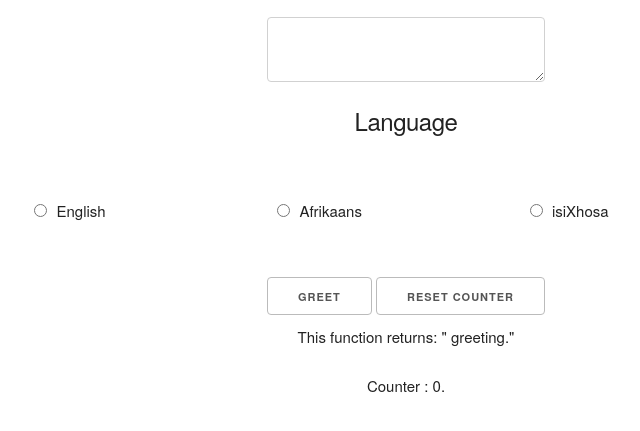
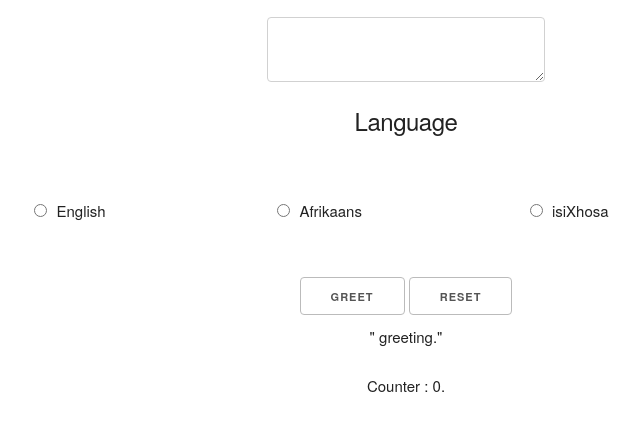
Before and after one commit to MichaelCDavids/greetings, a plain HTML site: page index.html in a window 1280 px wide. Shown: the part 119-550 px from the top of the page, without its empty margins (234-874 px from the left). Drawn offline with Linux system fonts and the light colour scheme.

Commit message:
changed .outputSection

```diff
--- a/index.html
+++ b/index.html
@@ -77,11 +77,11 @@
         </div>
 
         <button class="greetButton" on type="button" name="greet">Greet</button>
-        <button class="resetButton" on type="button" name="reset">Reset Counter</button>
+        <button class="resetButton" on type="button" name="reset">Reset</button>
 
         <div class="row">
           <div class="twelve columns">
-            <p>This function returns: " <span class="output">greeting</span>."</p>
+            <p>" <span class="output">greeting</span>."</p>
             <p>Counter : <span class="counter">0</span>.</p>
           </div>
         </div>
```
